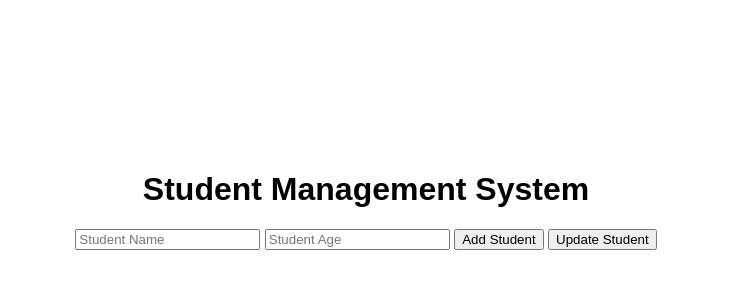
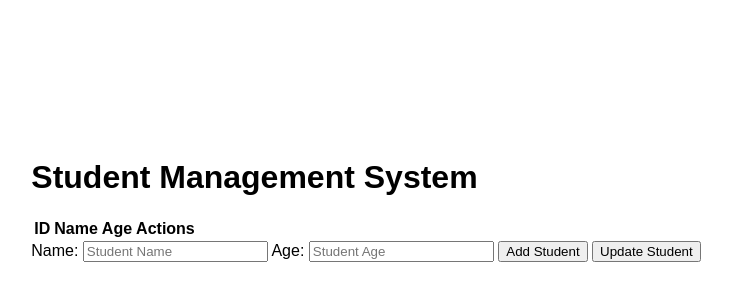
Before and after one commit to Khawaja21/studentcrudeapp, a website: page public/index.html in a window 1280 px wide. Shown: the part 190-490 px from the top of the page, without its empty margins (274-1006 px from the left). Drawn offline with Linux system fonts and the light colour scheme; no server answers.

Commit message:
Update index.html

```diff
--- a/public/index.html
+++ b/public/index.html
@@ -7,22 +7,30 @@
   <title>Student Management System</title>
 </head>
 <body>
-    <div id="app">
+  <div class="container">
     <h1>Student Management System</h1>
+    <table id="studentTable">
+      <thead>
+        <tr>
+          <th>ID</th>
+          <th>Name</th>
+          <th>Age</th>
+          <th>Actions</th>
+        </tr>
+      </thead>
+      <tbody id="studentTableBody"></tbody>
+    </table>
     <form id="studentForm">
-            <!-- Input fields for student information -->
-            <input type="text" id="studentName" placeholder="Student Name" required>
-            <input type="number" id="studentAge" placeholder="Student Age" required>
+      <label for="name">Name:</label>
+      <input type="text" id="name" placeholder="Student Name" required>
+      <label for="age">Age:</label>
+      <input type="number" id="age"placeholder="Student Age" required>
       <input type="hidden" id="editIndex" name="editIndex">
-            <button type="button" onclick="addStudent()">Add Student</button>
+      <button type="submit">Add Student</button>
       <button type="button" onclick="updateStudent()">Update Student</button>
-
-        </form>
-
-        <!-- Display the list of students -->
-        <ul id="studentList"></ul>
+      <!-- <button type="submit">Update Student</button>
+    </form> -->
   </div>
-
+  <script src="script.js"></script>
 </body>
 </html>
-<script src="script.js"></script>
```
Lines whose indentation alone changed are shown as unchanged.
